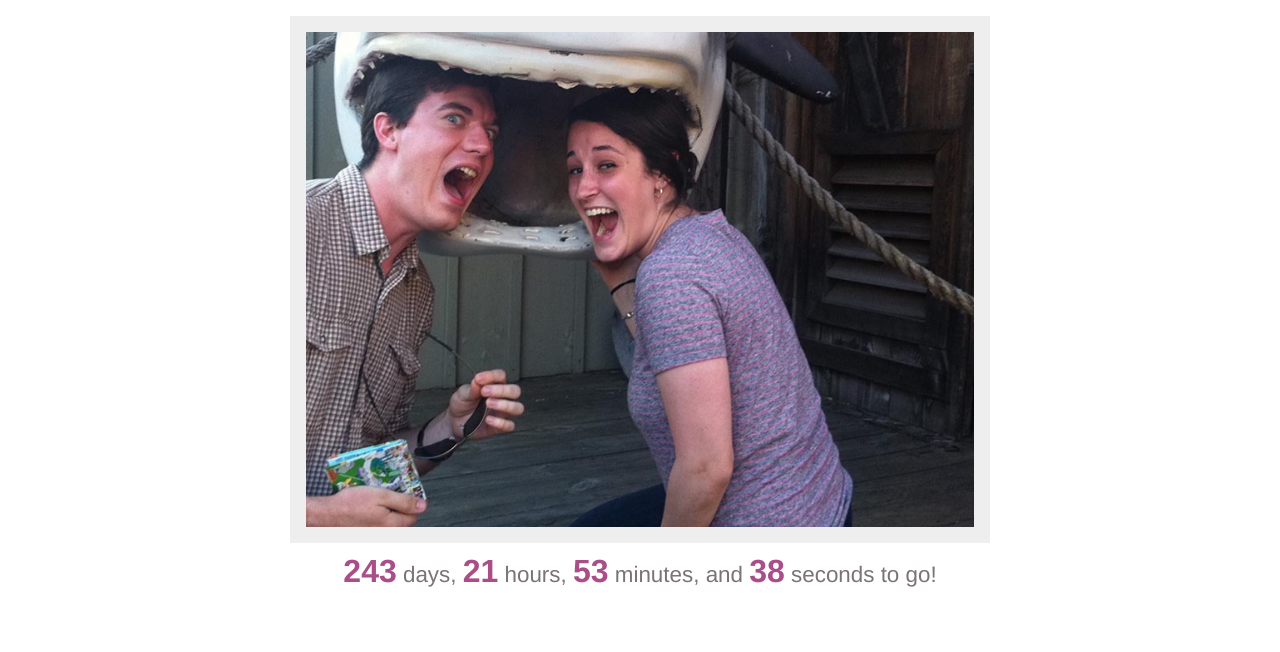
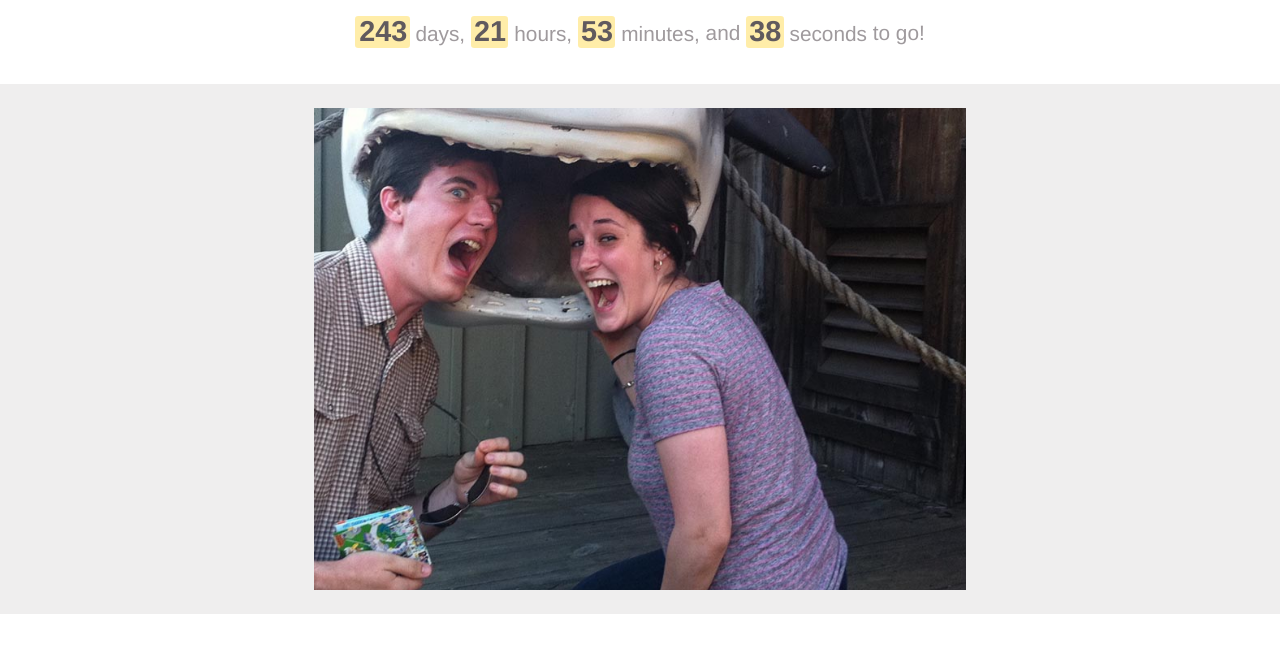
Before and after one commit to trisweb/tristanandlaura, a website: page index.html in a window 1280 px wide. Shown: the part 154-806 px from the top of the page. Drawn offline with nearby package versions, Linux system fonts and the light colour scheme.

Commit message:
Front page layout updates, new countdown styles

```diff
--- a/js/templates/countdown.html
+++ b/js/templates/countdown.html
@@ -1,8 +1,8 @@
 <div class="countdown">
   <span class="date">
-    <strong>{{days}}</strong> days,
-    <strong>{{hours}}</strong> hours,
-    <strong>{{minutes}}</strong> minutes, and
-    <strong>{{seconds}}</strong> seconds to go!
+    <span><strong class="days">{{days}}</strong> days,</span>
+    <span><strong>{{hours}}</strong> hours,</span>
+    <span><strong>{{minutes}}</strong> minutes,</span> and
+    <span><strong>{{seconds}}</strong> seconds</span> to go!
   </span>
 </div>
--- a/js/views/home.html
+++ b/js/views/home.html
@@ -5,6 +5,11 @@
   </header>
 
   <section>
+    <countdown></countdown>
+  </section>
+</main>
+
+<section class="slideshow-carousel">
   <image-carousel>
     <img src="img/photos/slideshow-1.jpg">
     <img src="img/photos/slideshow-2.jpg">
@@ -22,9 +27,4 @@
   </image-carousel>
 </section>
 
-  <section>
-    <countdown></countdown>
-  </section>
-</main>
-
 <footer></footer>
--- a/scss/base.scss
+++ b/scss/base.scss
@@ -20,9 +20,13 @@ body {
 
 main {
   width: 80%;
-  max-width: 700px;
+  max-width: $main-column-width;
   margin: 2rem auto 0;
   padding-bottom: 4rem;
+
+  section {
+    margin-bottom: 1rem;
+  }
 }
 
 header {
@@ -31,7 +35,7 @@ header {
 
   & > div {
     width: 80%;
-    max-width: 700px;
+    max-width: $main-column-width;
     margin: 1rem auto 0;
   }
 
@@ -58,8 +62,10 @@ header {
   }
 }
 
+// Home page specific, which looks a bit different from the others.
 main.home-page {
   text-align: center;
+  padding-bottom: 1rem;
 
   header {
     margin-bottom: 1.2rem;
@@ -74,10 +80,25 @@ main.home-page {
 
     h2 {
       font-family: $family-sans;
+      font-weight: 500;
       text-transform: uppercase;
       letter-spacing: 0.06em;
       font-size: 1rem;
     }
+  }
+}
+
+// Also Home-specific
+// See also: components.scss > .image-carousel for the actual component.
+.slideshow-carousel {
+  background-color: $gray-7;
+  width: 100%;
+  text-align: center;
+  .image-carousel {
+    border: 1.5rem solid $gray-7;
+    margin: 0 auto;
+    max-width: $main-column-width;
+    background-color: $gray-5;
   }
 }
 
@@ -89,7 +110,7 @@ div.header-container {
 
   section {
     width: 80%;
-    max-width: 700px;
+    max-width: $main-column-width;
     margin: 0 auto;
     padding: 4rem 0;
   }
@@ -218,7 +239,6 @@ table {
   }
 }
 
-
 // Main view animation
 @-webkit-keyframes pageIn {
   0% {
--- a/scss/components.scss
+++ b/scss/components.scss
@@ -1,12 +1,25 @@
 $timing: cubic-bezier(0, 0.78, 0.4, 0.95);
 
 .countdown {
-  font-size: 1.4rem;
-  line-height: 1.6rem;
-  color: $gray-1;
+  font-size: 1.3rem;
+  line-height: 1.5rem;
+  color: $gray-3;
   strong {
-    font-size: 2rem;
-    color: $purple;
+    display: inline-block;
+    width: 2.35rem;
+    text-align: right;
+    font-size: 1.8rem;
+    margin-bottom: 0.2rem;
+    color: $gray-0;
+    background-color: $light-yellow;
+    padding: 0.15rem 0.15rem 0.35rem 0;
+    border-radius: 0.2rem;
+  }
+  strong.days {
+    width: 3.4rem;
+  }
+  .date span {
+    white-space: nowrap;
   }
 }
 
@@ -137,12 +150,8 @@ nav {
 }
 
 .image-carousel {
-  border: 1rem solid $gray-7;
-  background-color: #F2F2F2;
-  width: 100%;
   overflow: hidden;
   position: relative;
-  margin-bottom: 1rem;
 
   img {
     margin-bottom: -0.5rem;
@@ -173,12 +182,3 @@ nav {
     }
   }
 }
-
-@media screen and (max-width: 640px) {
-  .image-carousel {
-    margin-left: -10%;
-    margin-right: -10%;
-    width: 120%;
-    border: 0;
-  }
-}
--- a/scss/main.scss
+++ b/scss/main.scss
@@ -2,9 +2,12 @@
 
 // Colors
 $purple: rgb(169, 78, 137);
-$pale-purple: $purple;
 $darker-purple: darken($purple, 12%);
-$light-purple: lighten($purple, 40%); // Looking for rgb(251, 234, 247);
+$light-purple: lighten($purple, 40%);
+
+$yellow: rgb(245, 198, 23);
+$light-yellow: rgb(255, 237, 169);
+$pale-yellow: lighten($light-yellow, 8%);
 
 $gray-0: rgb(93, 76, 89);
 $gray-0: darken(desaturate($purple, 34%), 12%);
@@ -16,6 +19,9 @@ $gray-5: lighten($gray-0, 40%);
 $gray-6: lighten($gray-0, 48%);
 $gray-7: lighten($gray-0, 57%);
 $gray-8: rgb(247, 245, 246); // Lightest warm gray.
+
+// Widths and Layout
+$main-column-width: 700px;
 
 // Flourish/fancy script typeface
 $face-script: "grafolita-script";
```
Also changed, not shown: css/main.css. Lines whose indentation alone changed are shown as unchanged.
